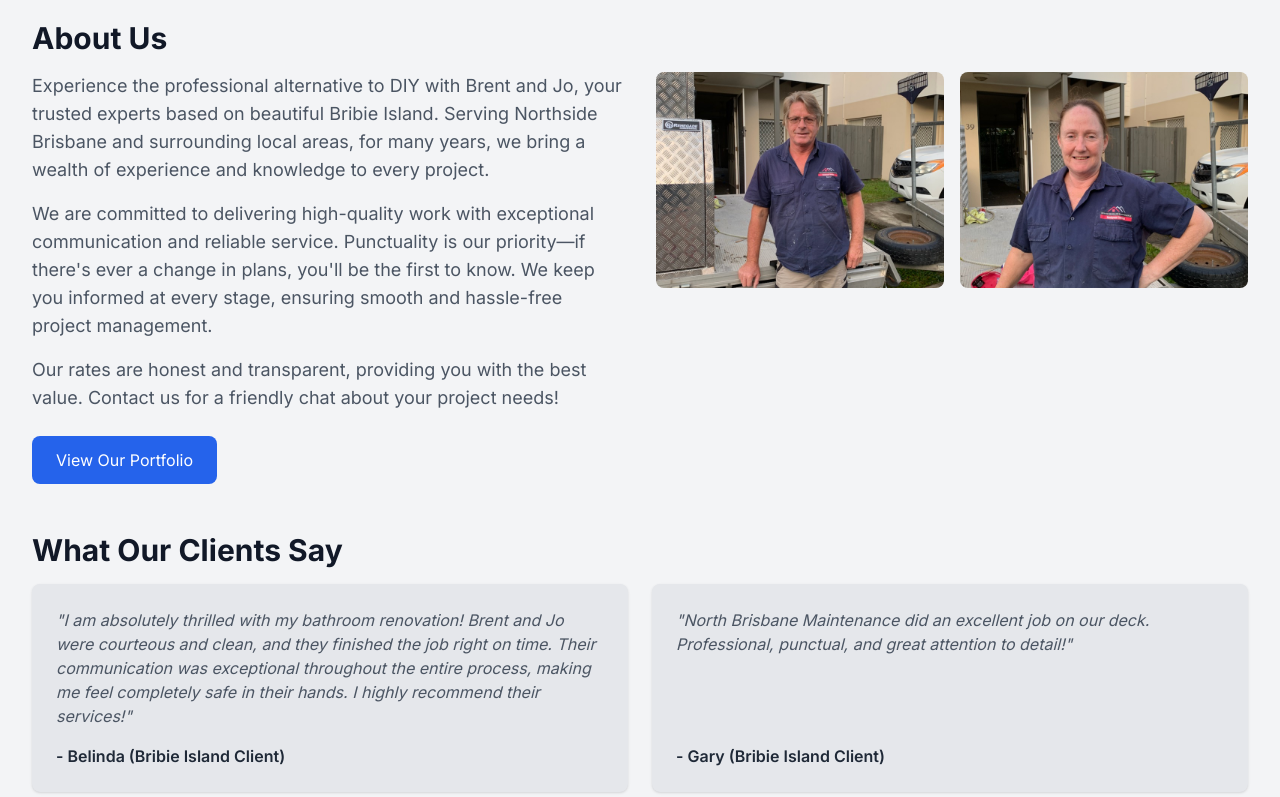
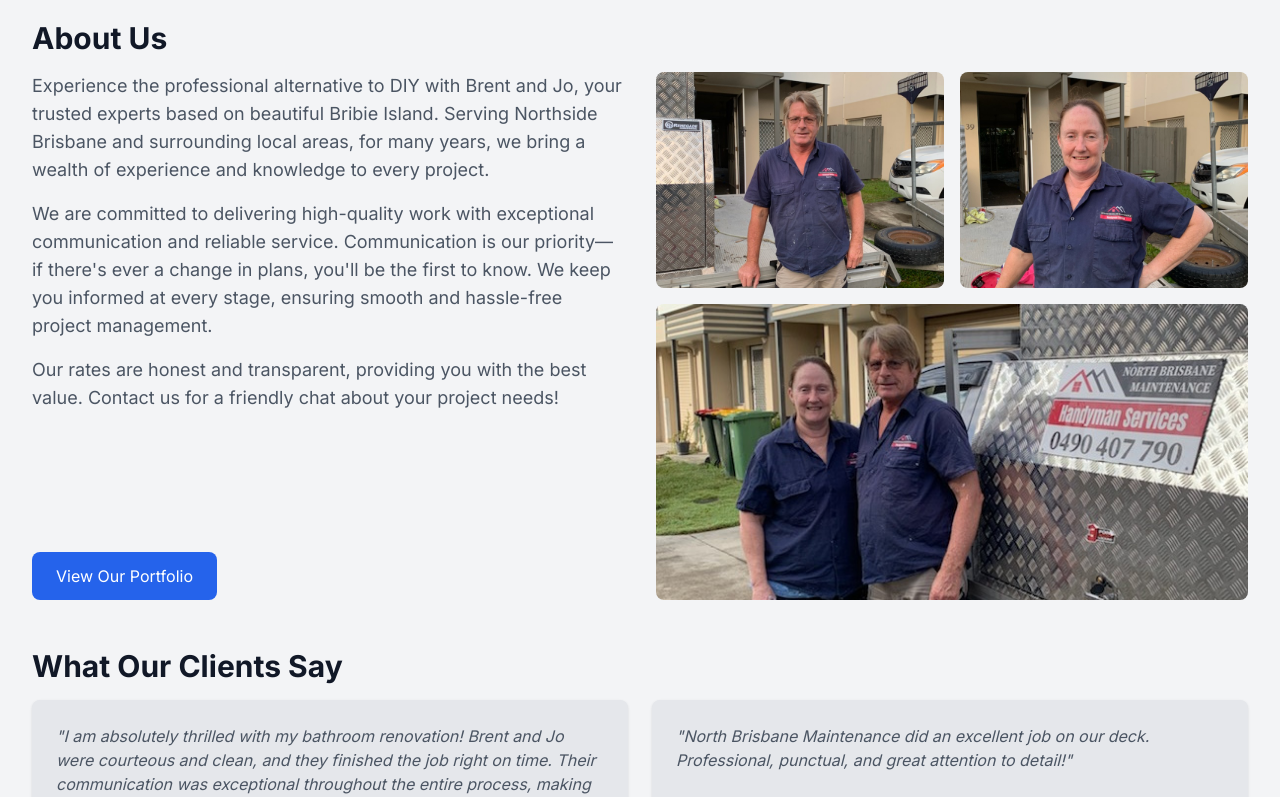
Before and after one commit to pagesolver/northbm, a Next.js app: page / in a window 1280 px wide. Shown: the part 481-1278 px from the top of the page. Built offline with nearby package versions, Linux system fonts and the light colour scheme.

Commit message:
rewording and fixing of imagery

```diff
--- a/src/app/page.tsx
+++ b/src/app/page.tsx
@@ -50,7 +50,7 @@ export default function Page() {
                 Experience the professional alternative to DIY with Brent and Jo, your trusted experts based on beautiful Bribie Island. Serving Northside Brisbane and surrounding local areas, for many years, we bring a wealth of experience and knowledge to every project.
               </p>
               <p className="text-lg text-gray-600 mb-4">
-                We are committed to delivering high-quality work with exceptional communication and reliable service. Punctuality is our priority—if there&apos;s ever a change in plans, you&apos;ll be the first to know. We keep you informed at every stage, ensuring smooth and hassle-free project management.
+                We are committed to delivering high-quality work with exceptional communication and reliable service. Communication is our priority—if there&apos;s ever a change in plans, you&apos;ll be the first to know. We keep you informed at every stage, ensuring smooth and hassle-free project management.
               </p>
               <p className="text-lg text-gray-600 mb-4">
                 Our rates are honest and transparent, providing you with the best value. Contact us for a friendly chat about your project needs!
@@ -67,7 +67,7 @@ export default function Page() {
             <div className="relative w-full pt-[75%]">
               <Image src="/jo.jpg" alt="Jo" fill className="rounded-lg object-cover" />
             </div>
-            <div className="relative w-full col-span-2">
+            <div className="relative w-full pt-[50%] col-span-2">
               <Image src="/collective.jpg" alt="Brent and Jo" fill className="rounded-lg object-cover" />
             </div>
           </div>
```
